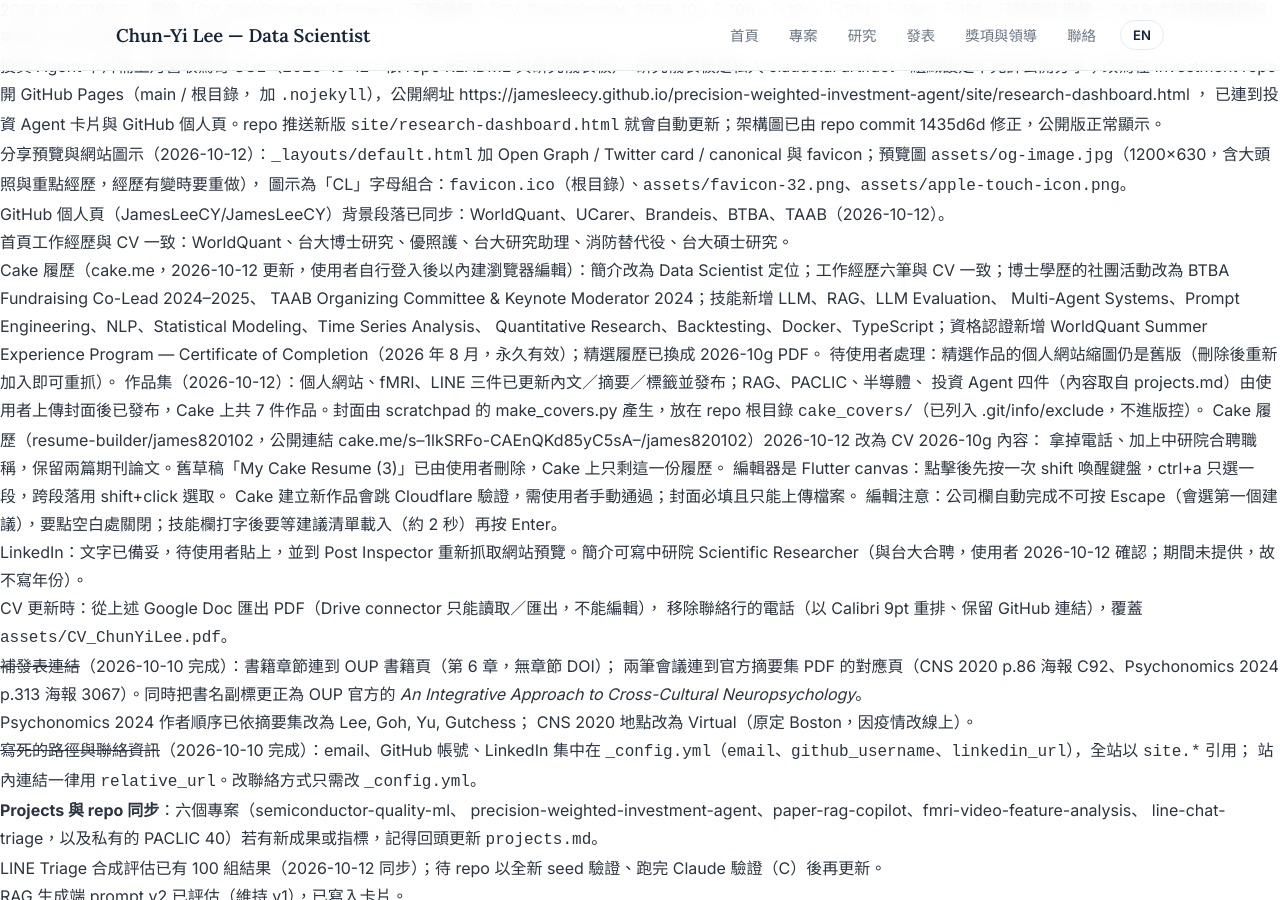
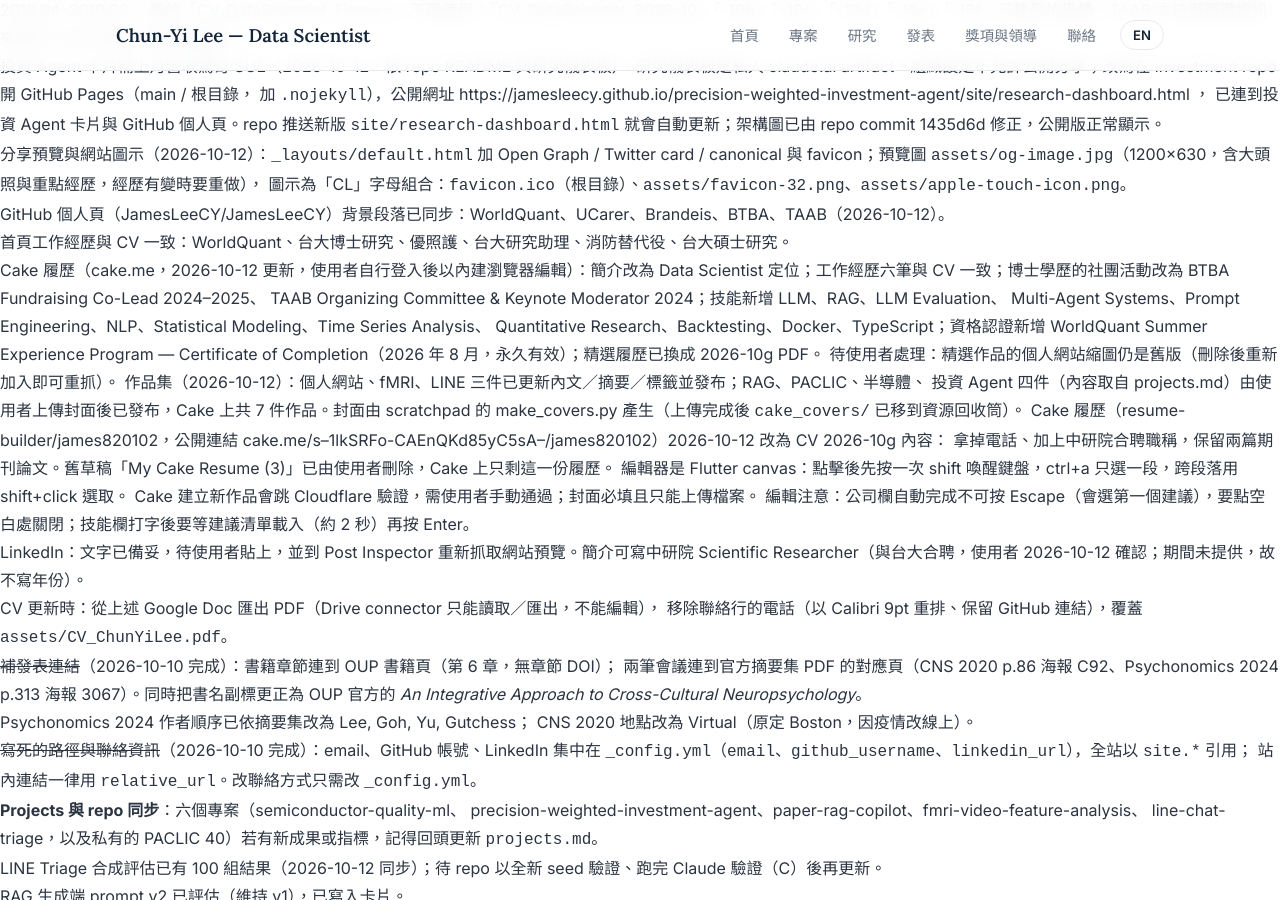
Before and after one commit to JamesLeeCY/JamesLeeCY.github.io, a Jekyll site: the page built from HANDOFF.md, in a window 1280 px wide and 900 px high, scrolled down 2134 px. Built offline with Jekyll 4.4.1, drawn with Linux system fonts in a browser that asks for light colours; our own code applies the rules of GitHub Pages for plain Markdown files.

Commit message:
HANDOFF: cake_covers cleaned up
Co-Authored-By: Claude Opus 5.5 <noreply@anthropic.com>

```diff
--- a/HANDOFF.md
+++ b/HANDOFF.md
@@ -130,7 +130,7 @@ en/index.html … en/contact.md  英文版六頁
      待使用者處理：精選作品的個人網站縮圖仍是舊版（刪除後重新加入即可重抓）。
      作品集（2026-10-12）：個人網站、fMRI、LINE 三件已更新內文／摘要／標籤並發布；RAG、PACLIC、半導體、
      投資 Agent 四件（內容取自 projects.md）由使用者上傳封面後已發布，Cake 上共 7 件作品。封面由
-     scratchpad 的 make_covers.py 產生，放在 repo 根目錄 `cake_covers/`（已列入 .git/info/exclude，不進版控）。
+     scratchpad 的 make_covers.py 產生（上傳完成後 `cake_covers/` 已移到資源回收筒）。
      Cake 履歷（resume-builder/james820102，公開連結 cake.me/s--1lkSRFo-CAEnQKd85yC5sA--/james820102）2026-10-12 改為 CV 2026-10g 內容：
      拿掉電話、加上中研院合聘職稱，保留兩篇期刊論文。舊草稿「My Cake Resume (3)」已由使用者刪除，Cake 上只剩這一份履歷。
      編輯器是 Flutter canvas：點擊後先按一次 shift 喚醒鍵盤，ctrl+a 只選一段，跨段落用 shift+click 選取。
```
